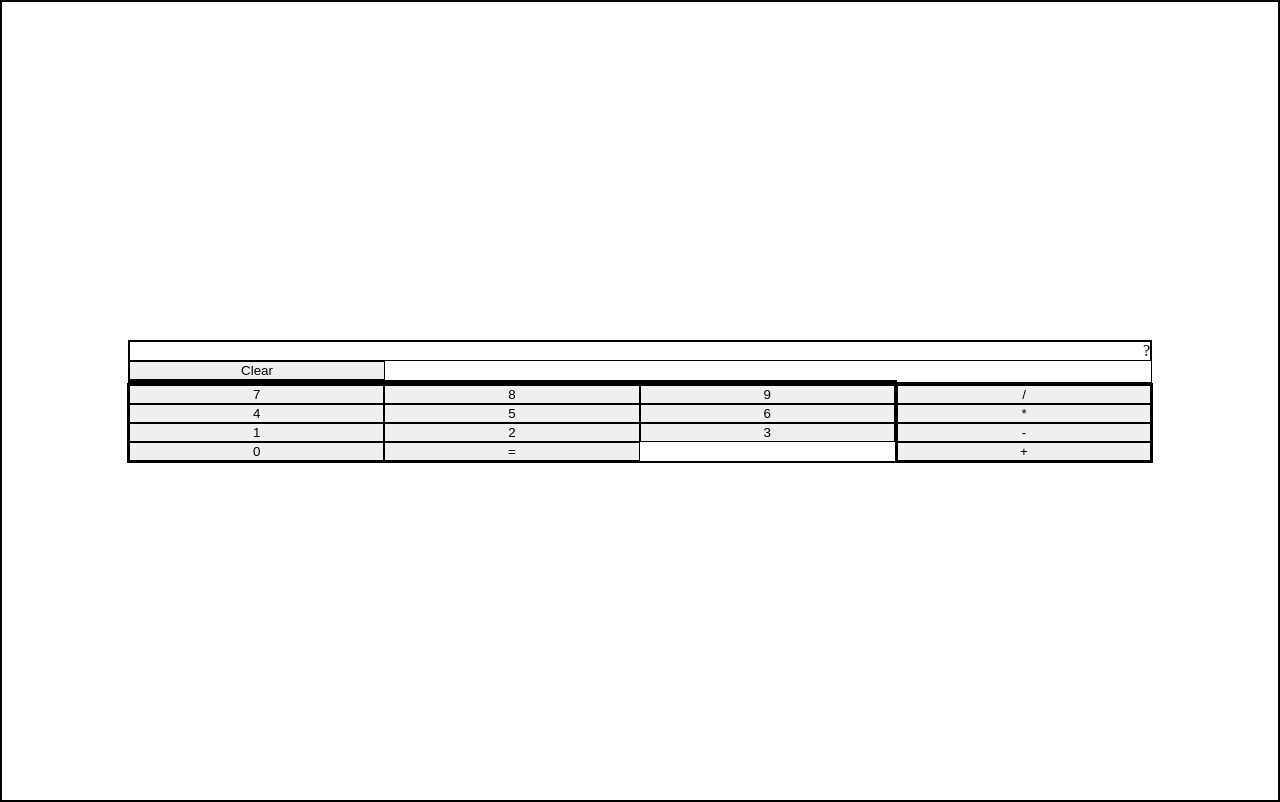
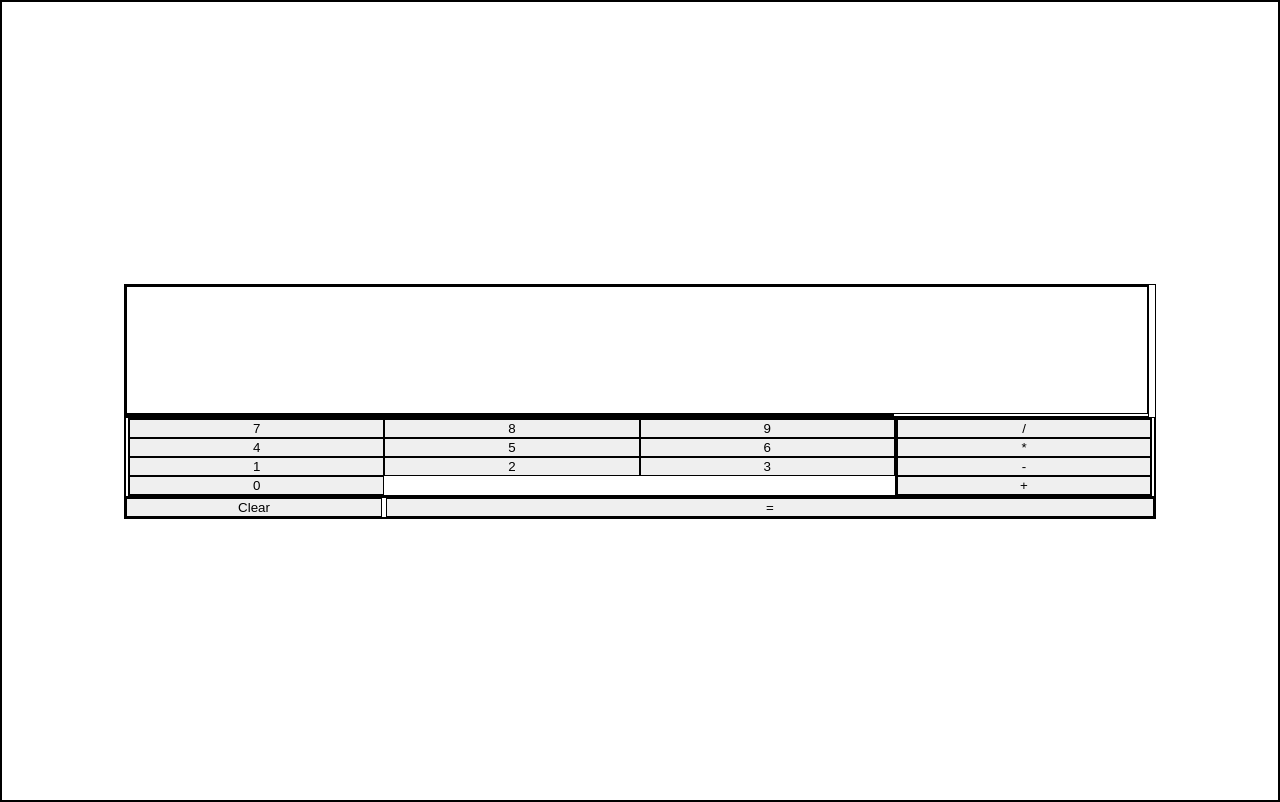
Before and after one commit to MidlifeMechanicus/calculator, a plain HTML site: page index.html in a window 1280 px wide. Both pictures are taken after a click on the button "Clear". Drawn offline with Linux system fonts and the light colour scheme.

Commit message:
Move html buttons to new location and change #btn= to #btnEql to avoid css error

```diff
--- a/index.html
+++ b/index.html
@@ -11,9 +11,11 @@
 
 <body>
 
+
+    <div id="calculatorContainer">
         <div id="displayContainer">
             <div id="calculationDisplay">?</div>
-        <button>Clear</button>
+
             <div id="inputDisplay">
             </div>
         </div>
@@ -30,7 +32,7 @@
                 <button id="btn2">2</button>
                 <button id="btn3">3</button>
                 <button id="btn0">0</button>
-            <button id="btn=">=</button>
+
             </div>
 
             <div id="operatorContainer">
@@ -41,5 +43,11 @@
             </div>
         </div>
 
+        <div id="specialKeyContainer">
+            <button id="btnClear">Clear</button>
+            <button id="btnEql">=</button>
+        </div>
+    </div>
+
 </body>
 </html>
--- a/script.js
+++ b/script.js
@@ -3,10 +3,22 @@ let firstInput;
 let operatorInput;
 let secondInput;
 
-// Todo: html/css (obviously), rounding, clear button
+// Todo: html/css (obviously), rounding, clear button, double operater issue
 
 const inputDisplay = document.getElementById("inputDisplay");
 const calculationDisplay = document.getElementById("calculationDisplay");
+
+const buttonClear = document.getElementById("btnClear");
+buttonClear.addEventListener("click", () => {
+    displayValue = "";
+    let newDisplay = document.createTextNode(displayValue);
+    inputDisplay.removeChild(inputDisplay.lastChild);
+    inputDisplay.appendChild(newDisplay);"?"
+
+    let newCalculationDisplay = document.createTextNode("");
+    calculationDisplay.removeChild(calculationDisplay.lastChild);
+    calculationDisplay.appendChild(newCalculationDisplay);
+})
 
 const buttonOne = document.getElementById("btn1");
 buttonOne.addEventListener("click", () => {
@@ -81,7 +93,7 @@ buttonPlus.addEventListener("click", () => {
     getFirstInput(displayValue, "+");
 })
 
-const buttonEquals = document.getElementById("btn=");
+const buttonEquals = document.getElementById("btnEql");
 buttonEquals.addEventListener("click", () => {
     getSecondInput(displayValue, operatorInput);
 })
@@ -122,7 +134,7 @@ function getSecondInput (value, operator){
     displayValue = "";
     displayAnswer = calculateAnswer(firstInput, operatorInput, secondInput).toString();
 
-    let newCalculationDisplay = document.createTextNode(firstInput + " " + operator + " " + secondInput + " =");
+    let newCalculationDisplay = document.createTextNode(firstInput + " " + operator + " " + secondInput + " = ");
     calculationDisplay.removeChild(calculationDisplay.lastChild);
     calculationDisplay.appendChild(newCalculationDisplay);
 
--- a/style.css
+++ b/style.css
@@ -11,12 +11,17 @@ body {
     justify-content: center;
     align-items: center;
 
+    #calculatorContainer {
+        display: flex;
+        flex-direction: column;;
+
         #displayContainer {
             display: flex;
             flex-wrap: wrap;
             width: 80vw;
 
             #calculationDisplay {
+                height: 10vw;
                 width: 80vw;
                 text-align: right;
             }
@@ -51,4 +56,16 @@ body {
                 width: 20vw;
             }
         }
+
+        #specialKeyContainer {
+
+            #btnClear {
+                width: 20vw;
             }
+
+            #btnEql {
+                width: 60vw;
+            }
+        }
+    }
+}
```
Lines whose indentation alone changed are shown as unchanged.
